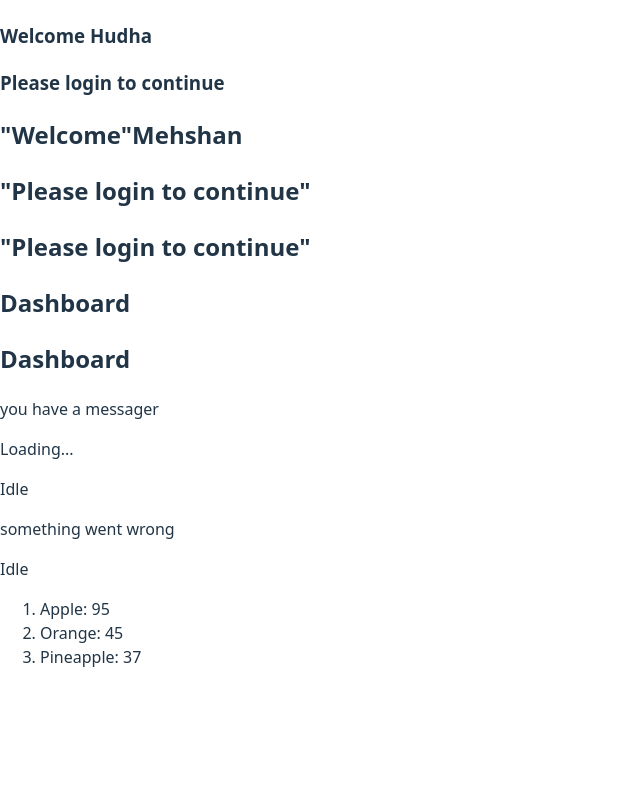
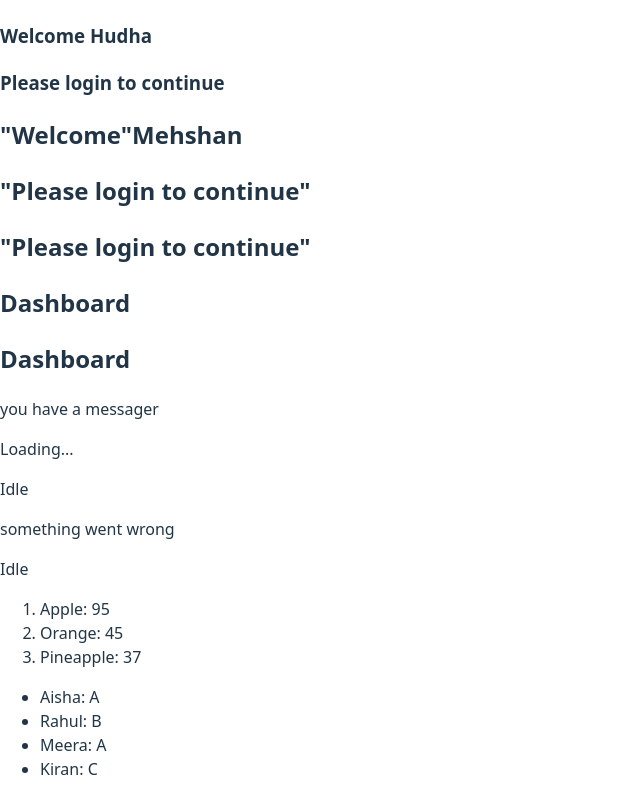
Before and after one commit to Hudha8590/vitemyapp, a React (Vite) app: page / in a window 1280 px wide. Shown: the part 1026-1823 px from the top of the page, without its empty margins (0-640 px from the left). Before the commit the page ends 1711 px from the top, so only its background shows below. Built offline with nearby package versions, Linux system fonts and the light colour scheme.

Commit message:
question

```diff
--- a/src/App.jsx
+++ b/src/App.jsx
@@ -9,6 +9,7 @@ import Loggin from "./conrenternayopre"
 import Logical from "./conrenlogicalAND";
 import Switch from "./condrenswitch";
 import List from "./list";
+import StudentDetails from "./listkey";
 function App() {
   return (
     <>
@@ -33,6 +34,8 @@ function App() {
      <Switch status="error"/>
      <Switch status="unknown"/>
      <List/>
+     <StudentDetails/>
+
     </>
   );
 }
--- /dev/null
+++ b/src/listkey.jsx
@@ -0,0 +1,13 @@
+function StudentDetails(){
+    const students = [
+  { id: 1, name: "Aisha", grade: "A" },
+  { id: 2, name: "Rahul", grade: "B" },
+  { id: 3, name: "Meera", grade: "A" },
+  { id: 4, name: "Kiran", grade: "C" }
+];
+const listItems=students.map(student=><li key={student.id}>{student.name}:&nbsp;{student.grade}</li>)
+return (
+  <ul>{listItems}</ul>
+)
+}
+export default StudentDetails
```
